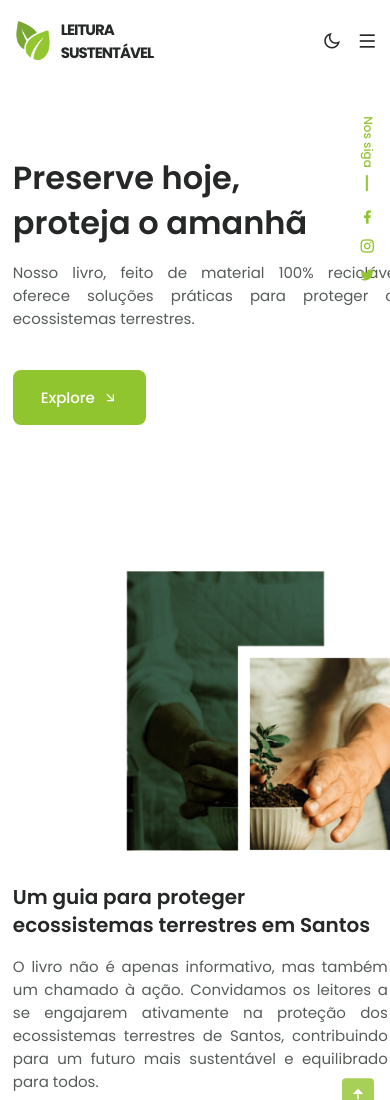
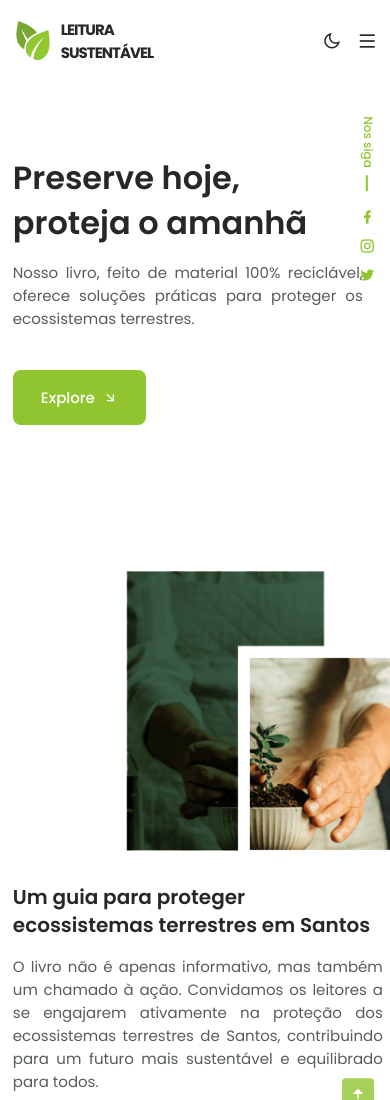
Before and after one commit to Bernardons04/ods15-a3, a plain HTML site: page index.html in a window 390 px wide. Shown: the top 1100 px of the page. Drawn offline with nearby package versions, Linux system fonts and the light colour scheme.

Commit message:
Update styles.css

```diff
--- a/assets/css/styles.css
+++ b/assets/css/styles.css
@@ -1220,10 +1220,10 @@ fieldset {
 
 @media screen and (max-width: 486px){
   .about__description {
-    width: 75%;
+    width: 80%;
   }
   .home__description {
-    width: 390px;
+    max-width: 400px;
   }
 }
 
@@ -1238,8 +1238,14 @@ fieldset {
   .odsImg img {
     max-width: 140px;
   }
+  .about__description {
+    width: 74%;
+  }
   .questions__title {
     font-size: 1.2rem;
+  }
+  .home__description {
+    max-width: 350px;
   }
 }
 
@@ -1252,6 +1258,9 @@ fieldset {
   }
   .odsTitleContainer {
     max-width: 350px !important;
+  }
+  .home__description {
+    max-width: 300px;
   }
 }
 
@@ -1313,6 +1322,7 @@ fieldset {
   .footer__subscribe{
     width: initial;
   }
+
 }
 
 @media screen and (max-width: 992px){
```
